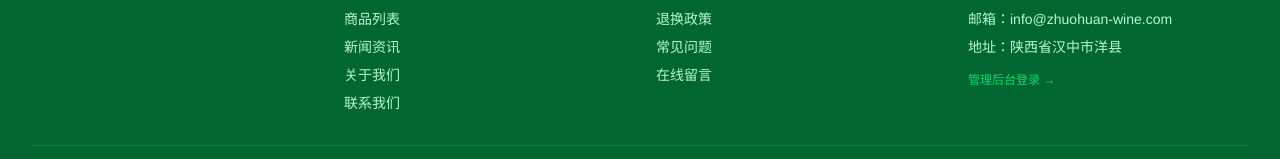
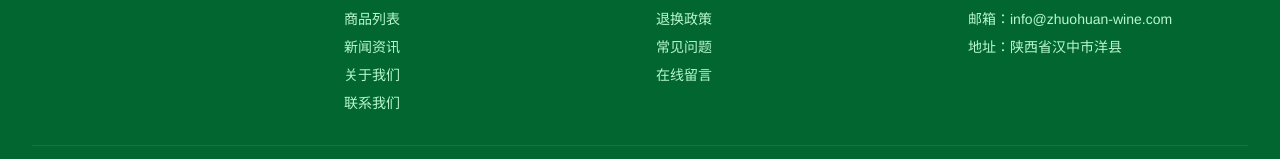
Before and after one commit to zxyWE526/hhh11, a React (Vite) app: page / in a window 1280 px wide. Shown: the part 2080-2239 px from the top of the page. Built offline with nearby package versions, Linux system fonts and the light colour scheme.

Commit message:
remove admin login link from footer Co-authored-by: monkeycode-ai <monkeycode-ai@chaitin.com>

```diff
--- a/src/App.tsx
+++ b/src/App.tsx
@@ -132,11 +132,6 @@ function Footer() {
               <li>电话：400-888-6666</li>
               <li>邮箱：info@zhuohuan-wine.com</li>
               <li>地址：陕西省汉中市洋县</li>
-              <li className="mt-3">
-                <a href="/admin/login" className="text-green-400 hover:text-green-300 text-xs">
-                  管理后台登录 →
-                </a>
-              </li>
             </ul>
           </div>
         </div>
```
